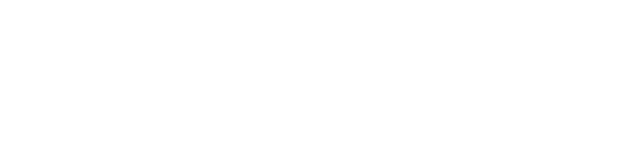
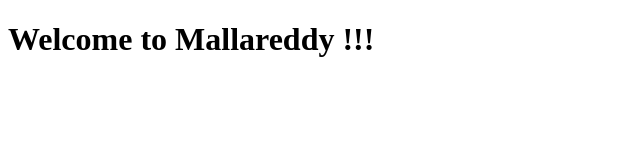
Before and after one commit to vignesh28122004/Excerl3-1, a plain HTML site: page index.html in a window 1280 px wide. Shown: the whole page, without its empty margins (0-640 px from the left). Drawn offline with Linux system fonts and the light colour scheme.

Commit message:
secondcommit

```diff
--- a/index.html
+++ b/index.html
@@ -6,6 +6,6 @@
     <title>Document</title>
 </head>
 <body>
-
+    <h1>Welcome to Mallareddy !!!</h1>
 </body>
 </html>
```
